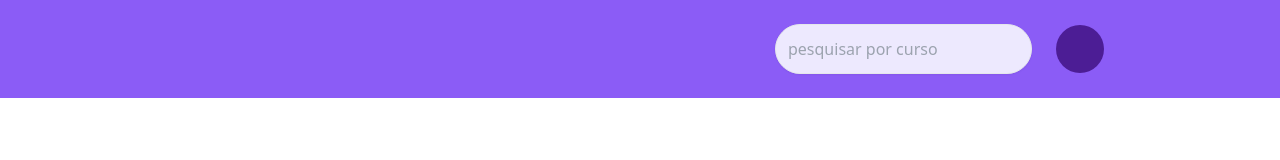
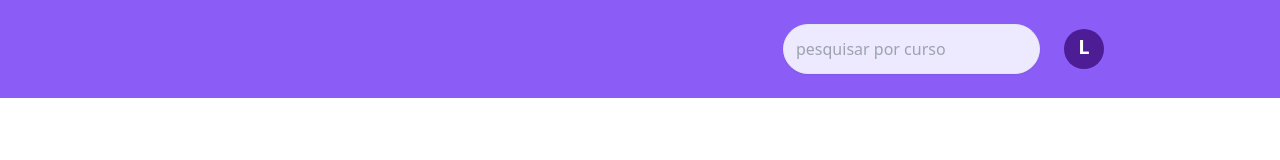
Before and after one commit to lenonlnc/classroom-app, a Next.js app: page /classes in a window 1280 px wide. Shown: the top 160 px of the page. Built offline with nearby package versions, Linux system fonts and the light colour scheme.

Commit message:
[WIP]-[ADD]: organização de dados fictícios por export

```diff
--- a/src/components/navbar.js
+++ b/src/components/navbar.js
@@ -8,8 +8,10 @@ export default function Navbar() {
                 name="search"
                 placeholder="pesquisar por curso"
             />
-            <div className="flex items-center gap-4">
-                <div className="bg-violet-900 rounded-full p-6"></div>
+            <div className="">
+                <div className="bg-violet-900 py-1 cursor-pointer rounded-full w-10 h-10 flex-items-center flex justify-center">
+                    <p className="text-white font-bold text-xl">L</p>
+                </div>
             </div>
         </div>
     )
```
